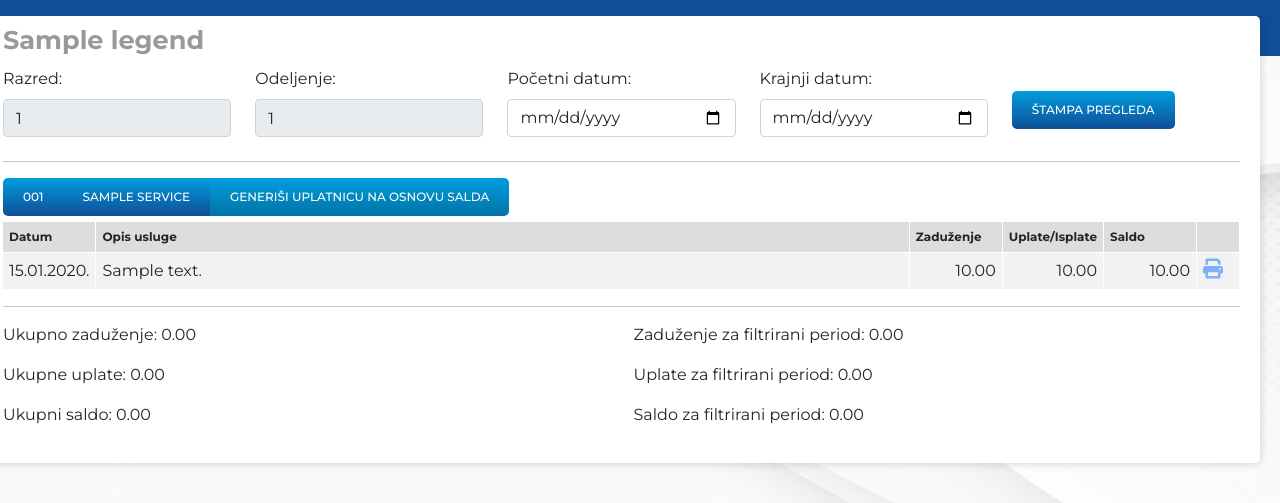
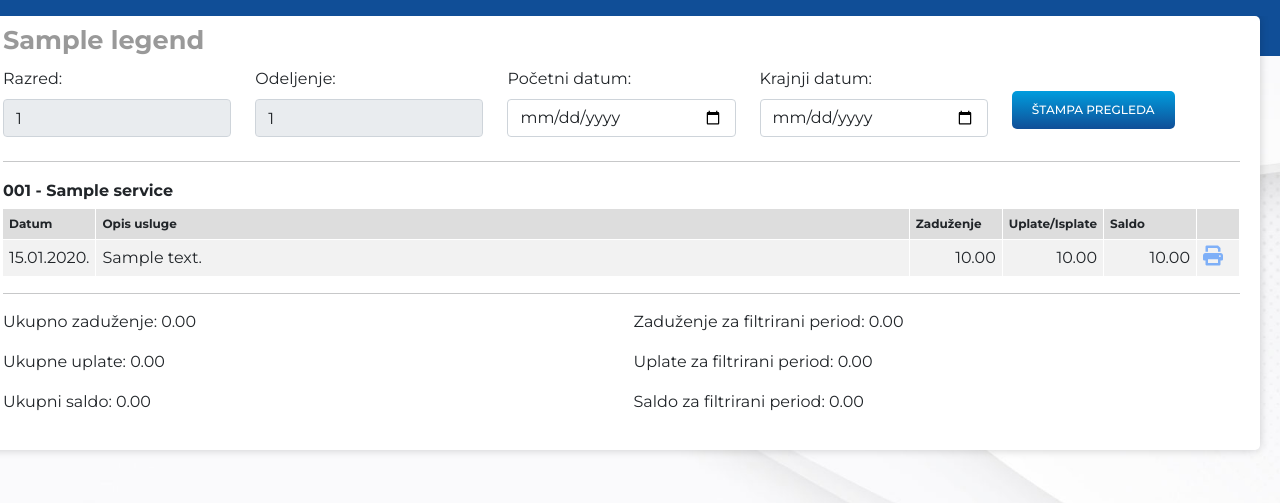
Before and after one commit to miiihaaas/OneTouch, a Flask app: template onetouch/templates/overview_student.html in a window 1280 px wide. Shown: the top 503 px of the page. Run offline with Flask 2, Linux system fonts and the light colour scheme; tables that the repository leaves empty hold one stand-in row (values such as "Sample post"); the template is opened without the code that fills it: values that come from a table or form of the project are taken from there, most other values are stand-ins (such as "Sample title", 1, 10 or a date in 2020); parts of the project's set-up code (start-up, migrations or seed data) failed here and were passed over; some libraries are stand-ins or nearby versions.

Commit message:
male izmene

```diff
--- a/onetouch/suppliers/routes.py
+++ b/onetouch/suppliers/routes.py
@@ -268,8 +268,8 @@ def get_payment():
     return jsonify({'payment_per_unit': service.payment_per_unit})
 
 
+@login_required
 @suppliers.route('/service_profile/<int:service_profile_id>/delete', methods=['POST'])
-@login_required
 def delete_service_profile(service_profile_id):
     logging.debug(f'delete profile section: {service_profile_id}')
     service_profile = ServiceItem.query.get_or_404(service_profile_id)
--- a/onetouch/templates/overview_student.html
+++ b/onetouch/templates/overview_student.html
@@ -25,9 +25,10 @@
 <hr>
 <div class="btn-group" role="group">
     {% if service['service_debt_id'] is not none %}
-        <a class="btn btn-info loading" href="{{url_for('transactions.debt_archive', debt_id=service['service_debt_id'])}}">{{'{:03d}'.format(service['id'])}}</a>
+        <strong>{{'{:03d}'.format(service['id'])}} - {{ service['service_name'] }}</strong>
+        <!-- <a class="btn btn-info loading" href="{{url_for('transactions.debt_archive', debt_id=service['service_debt_id'])}}">{{'{:03d}'.format(service['id'])}}</a>
         <a class="btn btn-primary loading" href="{{url_for('transactions.debt_archive', debt_id=service['service_debt_id'])}}">{{ service['service_name'] }}</a>
-        <a href="" class="btn btn-secondary">Generiši uplatnicu na osnovu salda</a>
+        <a href="" class="btn btn-secondary">Generiši uplatnicu na osnovu salda</a> -->
     {% else %}
         <span class="btn btn-info loading disabled">{{'{:03d}'.format(service['id'])}}</span>
         <span class="btn btn-primary loading disabled">{{ service['service_name'] }}</span>
@@ -58,7 +59,6 @@
                     <td style="text-align: right;">{{ "{:.2f}".format(record['debt_amount']) }}</td>
                     <td style="text-align: right;">{{ "{:.2f}".format(record['payment_amount']) }}</td>
                     <td style="text-align: right;">{{ "{:.2f}".format(record['saldo']) }}</td>
-
                     <td style="text-align: center;">
                         {% if record['debt_amount'] > 0 %}
                         <a class="btn-x btn-primary-x" href="{{url_for('transactions.single_payment_slip', record_id = record.id)}}" target="_blank" title="Generišite uplaticu"><i class="fa-solid fa-print awesomeedit"></i></a>
@@ -67,6 +67,14 @@
                         {% endif %}
                     </td>
                 </tr>
+            {% endif %}
+            {% if loop.last and record['saldo'] > 0 %}
+            <!-- <tr>
+                <td></td>
+                <td>
+                    <a class="btn btn-primary" href="#">Generiši uplatnicu za vrednost ukupnog dugovanja</a>
+                </td>
+            </tr> -->
             {% endif %}
         {% endfor %}
     </tbody>
```
Lines whose indentation alone changed are shown as unchanged.
